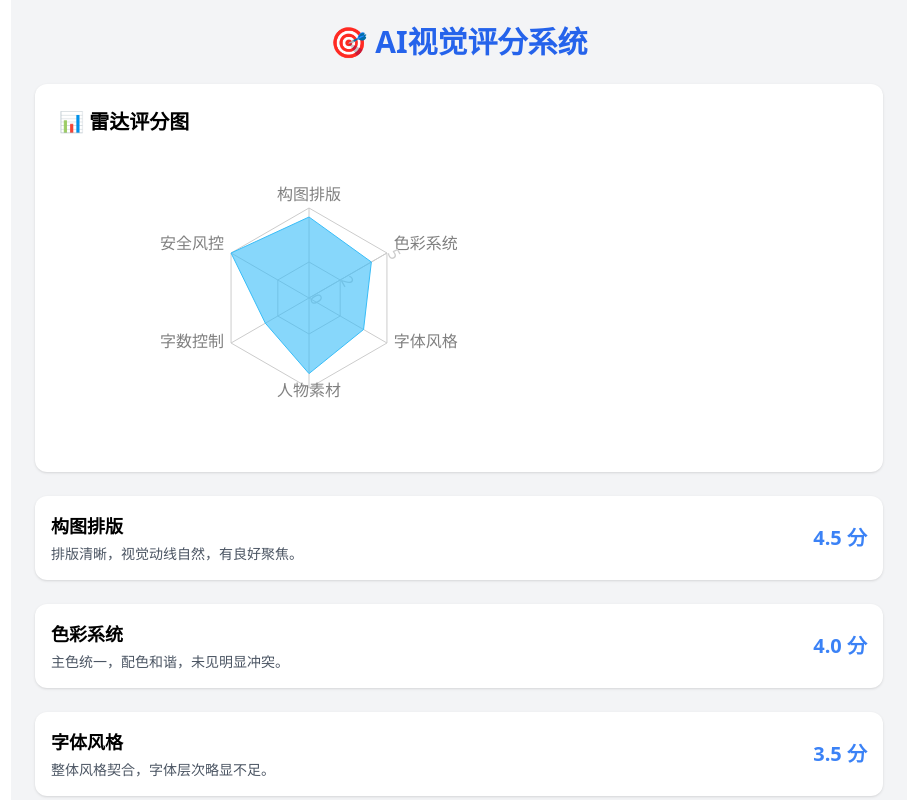
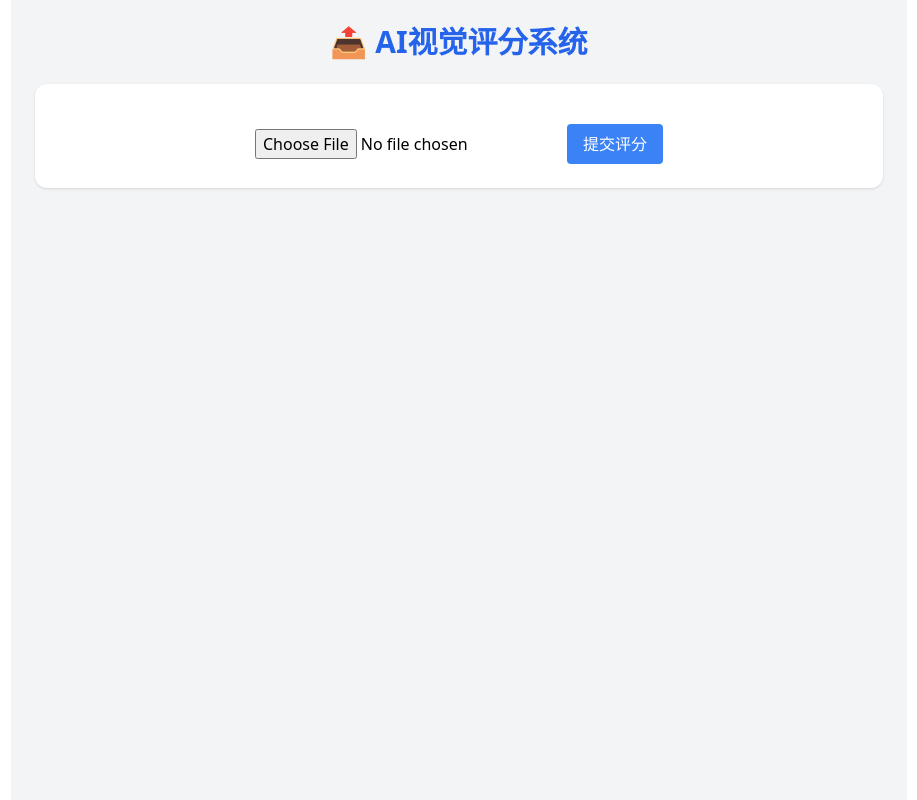
Before and after one commit to z389026507/ai-score-ui, a React (Vite) app: page / in a window 1280 px wide. Shown: the top 800 px of the page, without its empty margins (181-1098 px from the left). Built offline with nearby package versions, Linux system fonts and the light colour scheme.

Commit message:
Add files via upload

```diff
--- a/src/App.jsx
+++ b/src/App.jsx
@@ -1,53 +1,80 @@
-import React from "react";
+import React, { useState } from "react";
 import { RadarChart, PolarGrid, PolarAngleAxis, PolarRadiusAxis, Radar } from "recharts";
 
-const mockScores = [
-  { dimension: "构图排版", score: 4.5 },
-  { dimension: "色彩系统", score: 4.0 },
-  { dimension: "字体风格", score: 3.5 },
-  { dimension: "人物素材", score: 4.2 },
-  { dimension: "字数控制", score: 2.8 },
-  { dimension: "安全风控", score: 5.0 },
-];
+export default function App() {
+  const [file, setFile] = useState(null);
+  const [preview, setPreview] = useState(null);
+  const [loading, setLoading] = useState(false);
+  const [result, setResult] = useState(null);
 
-const explanations = {
-  构图排版: "排版清晰，视觉动线自然，有良好聚焦。",
-  色彩系统: "主色统一，配色和谐，未见明显冲突。",
-  字体风格: "整体风格契合，字体层次略显不足。",
-  人物素材: "清晰度高，风格一致，边缘处理干净。",
-  字数控制: "文字偏多，影响信息聚焦。",
-  安全风控: "图像合规，无水印或违规信息。"
+  const handleUpload = async () => {
+    if (!file) return;
+    setLoading(true);
+    setResult(null);
+    const formData = new FormData();
+    formData.append("image", file);
+
+    const res = await fetch("/api/score", {
+      method: "POST",
+      body: formData
+    });
+
+    const data = await res.json();
+    setResult(data);
+    setLoading(false);
   };
 
-export default function App() {
   return (
     <div className="min-h-screen bg-gray-100 p-6 font-sans max-w-4xl mx-auto space-y-6">
-      <h1 className="text-3xl font-bold text-center text-blue-600">🎯 AI视觉评分系统</h1>
+      <h1 className="text-3xl font-bold text-center text-blue-600">📤 AI视觉评分系统</h1>
 
-      <div className="bg-white p-6 rounded-xl shadow">
-        <h2 className="text-xl font-semibold mb-3">📊 雷达评分图</h2>
-        <RadarChart
-          outerRadius={90}
-          width={500}
-          height={300}
-          data={mockScores.map((s) => ({ ...s, fullMark: 5 }))}
+      <div className="bg-white p-6 rounded-xl shadow text-center">
+        <input
+          type="file"
+          accept="image/*"
+          onChange={(e) => {
+            const f = e.target.files[0];
+            setFile(f);
+            setPreview(URL.createObjectURL(f));
+          }}
+        />
+        {preview && (
+          <img src={preview} alt="预览图" className="w-64 h-auto mx-auto mt-4 rounded-lg border" />
+        )}
+        <button
+          onClick={handleUpload}
+          disabled={!file || loading}
+          className="mt-4 px-4 py-2 bg-blue-500 text-white rounded hover:bg-blue-600"
         >
+          {loading ? "正在评分..." : "提交评分"}
+        </button>
+      </div>
+
+      {result && (
+        <>
+          <RadarChart outerRadius={90} width={500} height={300} data={
+            Object.entries(result.评分).map(([dimension, score]) => ({
+              dimension,
+              score,
+              fullMark: 5
+            }))
+          }>
             <PolarGrid />
             <PolarAngleAxis dataKey="dimension" />
             <PolarRadiusAxis angle={30} domain={[0, 5]} />
             <Radar name="得分" dataKey="score" stroke="#38bdf8" fill="#38bdf8" fillOpacity={0.6} />
           </RadarChart>
-      </div>
 
-      {mockScores.map((item, idx) => (
-        <div key={idx} className="bg-white p-4 rounded-xl shadow flex justify-between items-center">
-          <div>
-            <h3 className="text-lg font-semibold">{item.dimension}</h3>
-            <p className="text-gray-600 text-sm mt-1">{explanations[item.dimension]}</p>
-          </div>
-          <span className="text-blue-500 text-xl font-bold">{item.score.toFixed(1)} 分</span>
+          <div className="space-y-4">
+            {Object.entries(result.点评).map(([key, value]) => (
+              <div key={key} className="bg-white p-4 rounded shadow">
+                <h3 className="text-lg font-semibold">{key}</h3>
+                <p className="text-sm text-gray-700">{value}</p>
               </div>
             ))}
           </div>
+        </>
+      )}
+    </div>
   );
 }
```
Lines whose indentation alone changed are shown as unchanged.
